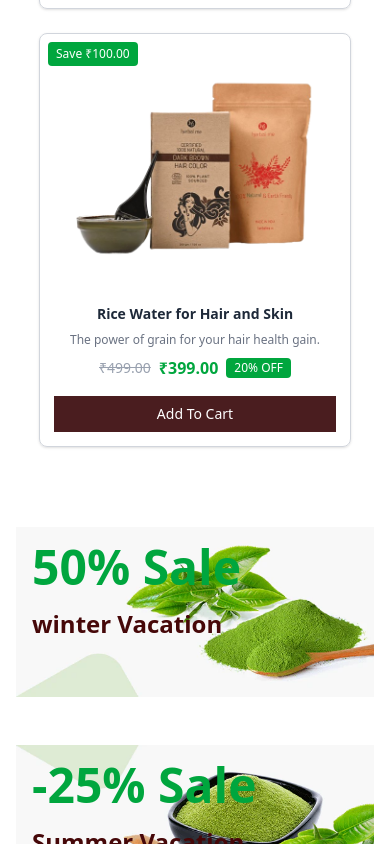
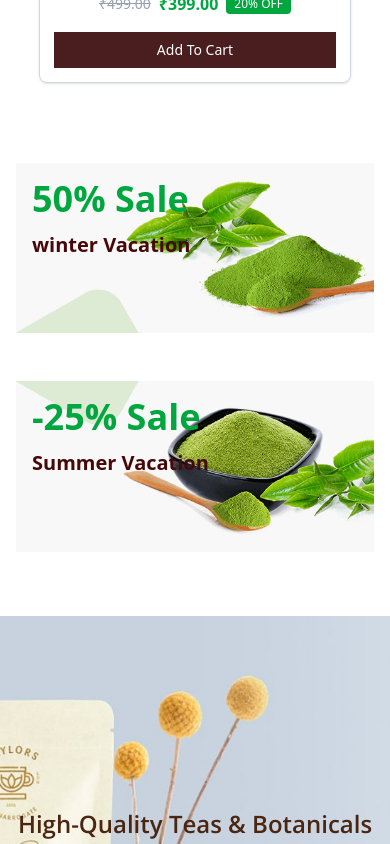
Before and after one commit to vjyadav12/Himvedaa, a React (Vite) app: page / in a window 390 px wide. Shown: the part 4600-5444 px from the top of the page. Built offline with nearby package versions, Linux system fonts and the light colour scheme.

Commit message:
adding map and responsive

```diff
--- a/src/Components/Pages/Home.jsx
+++ b/src/Components/Pages/Home.jsx
@@ -135,7 +135,7 @@ const Home = () => {
         </div>
 
         {/* Right section */}
-        <div className="w-[60%] bg-white p-2 sm:w-full lg:w-1/2 flex justify-center items-center ">
+        <div className="w-full bg-white p-2 sm:w-full lg:w-1/2 flex justify-center items-center ">
           <div className="w-full  max-w-2xl bg-amber-50 border-4 border-pink-200  shadow-md p-6 sm:p-8 md:p-15 flex flex-col items-center gap-6">
             {/* Titles */}
             <h4 className="text-base sm:text-lg font-medium text-gray-600 text-center">
@@ -234,16 +234,16 @@ const Home = () => {
       </div>
 
       {/* fifth section Two images  */}
-      <div className="flex flex-col lg:flex-row justify-center items-center px-4 sm:px-10 lg:px-[180px] py-10 gap-6 w-full">
+      <div className="flex flex-col lg:flex-row justify-center bg-center bg-cover items-center px-4 sm:px-10 lg:px-[180px] py-10 gap-6 w-full">
         <div className="relative w-full max-w-md">
           <img
             src={imgProdct1}
             alt="Product"
             className="w-full h-auto object-cover"
           />
-          <h1 className="absolute top-4 left-4 text-5xl font-bold z-10 text-green-600">
+          <h1 className="absolute top-4 left-4 text-4xl font-bold z-10 text-green-600">
             50% Sale <br />
-            <span className="text-red-950 text-2xl">winter Vacation</span>
+            <span className="text-red-950 text-xl">winter Vacation</span>
           </h1>
           <br />
         </div>
@@ -254,9 +254,9 @@ const Home = () => {
             alt="Product"
             className="w-full h-auto object-cover"
           />
-          <h1 className="absolute top-4 left-4 text-5xl font-bold z-10 text-green-600">
+          <h1 className="absolute top-4 left-4 text-4xl font-bold z-10 text-green-600">
             -25% Sale <br />
-            <span className="text-red-950 text-2xl">Summer Vacation </span>
+            <span className="text-red-950 text-xl">Summer Vacation </span>
           </h1>
           <br />
         </div>
@@ -548,6 +548,23 @@ const Home = () => {
         </div>
       </div>
 
+      {/* Map section */}
+      {/* <iframe src="https://www.google.com/maps/embed?pb=!1m18!1m12!1m3!1d13518.853007815713!2d76.2629000320481!3d32.104034709840576!2m3!1f0!2f0!3f0!3m2!1i1024!2i768!4f13.1!3m3!1m2!1s0x391b4f902117bb1f%3A0xf28a1e3b1ff9e8f9!2sKangra%20Bus%20Stand!5e0!3m2!1sen!2sin!4v1727256970607!5m2!1sen!2sin" width="100%" height="400" style="border:0;" allowfullscreen="" loading="lazy" referrerpolicy="no-referrer-when-downgrade"></iframe> */}
+      <div className="p-[60px]" style={{backgroundColor:"#E6E4E1"}}>
+        <iframe
+          src="https://www.google.com/maps/embed?pb=!1m18!1m12!1m3!1d13518.853007815713!2d76.2629000320481!3d32.104034709840576!2m3!1f0!2f0!3f0!3m2!1i1024!2i768!4f13.1!3m3!1m2!1s0x391b4f902117bb1f%3A0xf28a1e3b1ff9e8f9!2sKangra%20Bus%20Stand!5e0!3m2!1sen!2sin!4v1727256970607!5m2!1sen!2sin"
+          width="100%"
+          height="400"
+          style={{ border: 0 }}
+          allowFullScreen=""
+          loading="lazy"
+          referrerPolicy="no-referrer-when-downgrade"
+          title="Google Maps"
+        ></iframe>
+      </div>
+
+      {/* end Map section */}
+
       {/* 13th section Join The Tea Club */}
       <div className="flex flex-col lg:flex-row justify-evenly items-center gap-6 py-[80px] px-4 ">
         {/* Left Section */}
```
